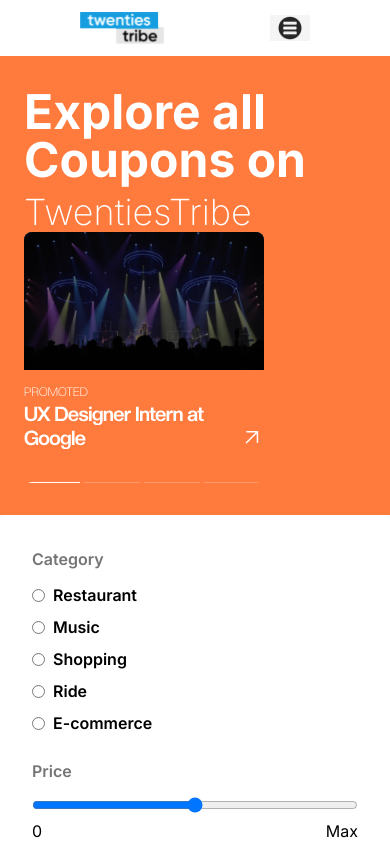
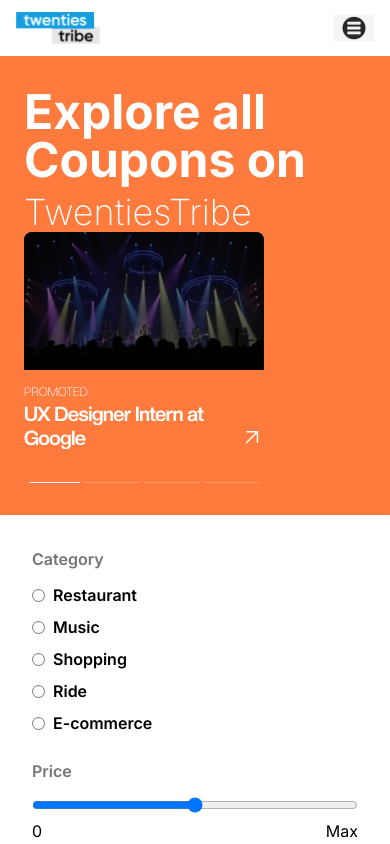
Before and after one commit to oladeji1993/CouponTestApp, an Angular app: page /home in a window 390 px wide. Shown: the top 844 px of the page. Built offline with nearby package versions, Linux system fonts and the light colour scheme.

Commit message:
deployment update

```diff
--- a/src/app/components/header/header.component.html
+++ b/src/app/components/header/header.component.html
@@ -1,6 +1,6 @@
 
 
-<nav class="flex items-center justify-between mx-16 bg-white px-4 py-3">
+<nav class="flex items-center justify-between md:mx-16 bg-white px-4 py-3">
     <div class="flex space-x-10">
       <a href="#">
         <img src="/assets/images/logo.svg" alt="Logo" class="h-8 w-auto" />
```
